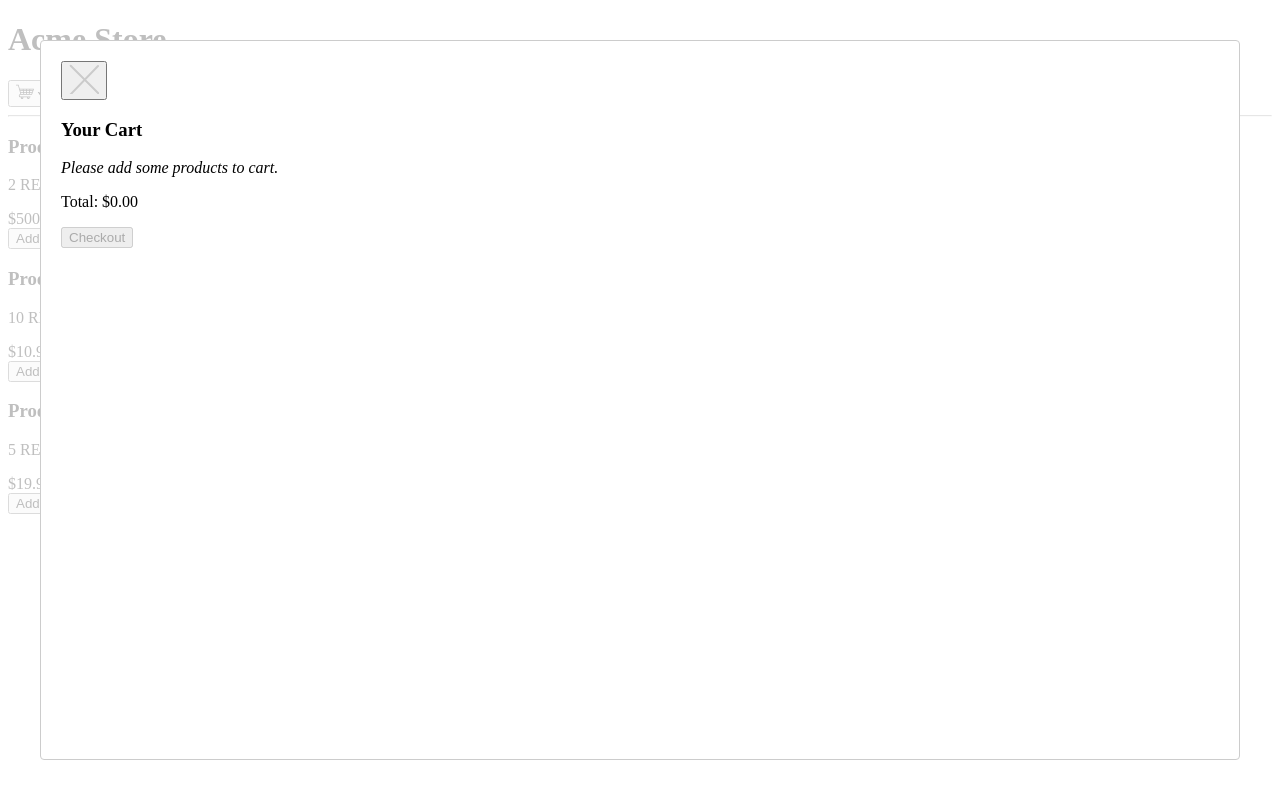
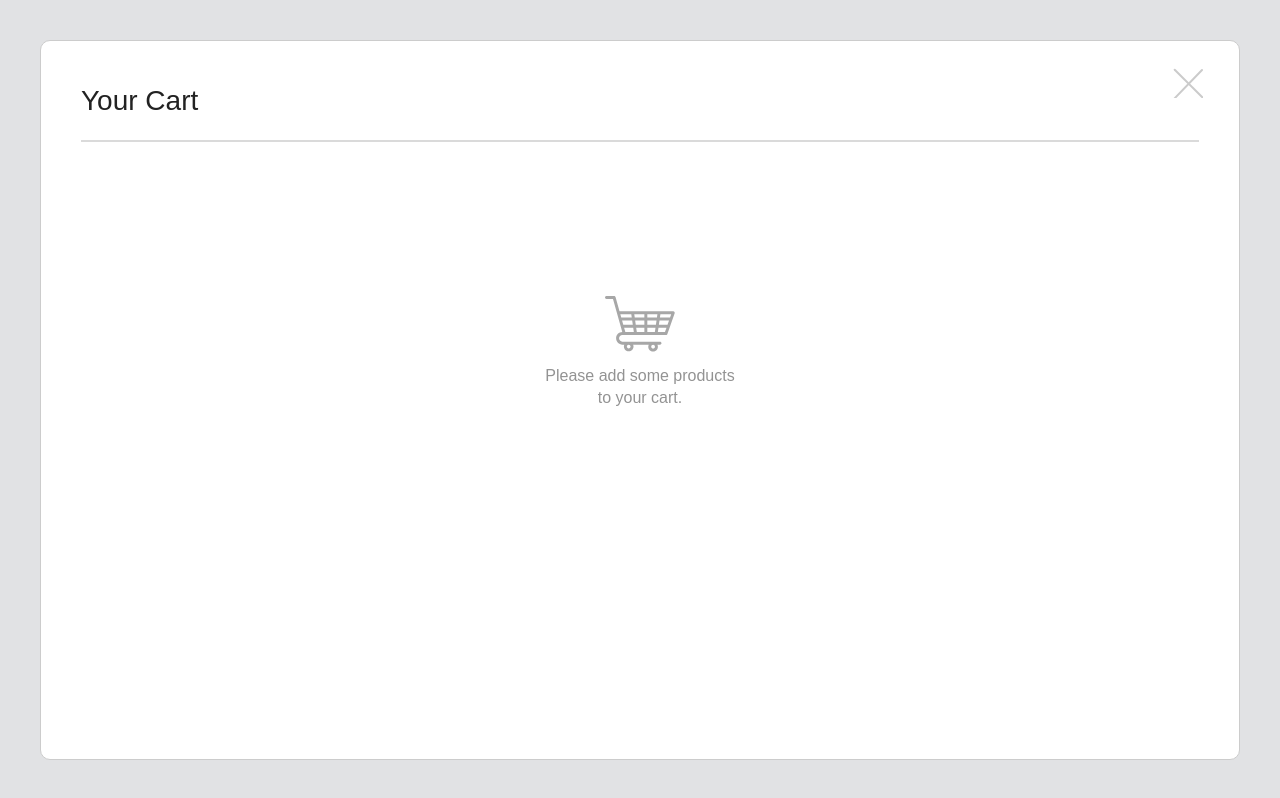
Before and after one commit to jspellman814/redux-shopping-cart, a React app: page / in a window 1280 px wide. Both pictures are taken after a click on the button "Your cart is empty". Built offline with nearby package versions, Linux system fonts and the light colour scheme.

Commit message:
Theming cart, tightening up products and base styling

```diff
--- a/src/components/Cart.js
+++ b/src/components/Cart.js
@@ -1,6 +1,7 @@
 import React from 'react'
 import PropTypes from 'prop-types'
 import Product from './Product'
+import Icon from './SVGIcon'
 
 const Cart  = ({ products, total, onCheckoutClicked }) => {
   const hasProducts = products.length > 0
@@ -14,18 +15,29 @@ const Cart  = ({ products, total, onCheckoutClicked }) => {
       />
     )
   ) : (
-    <em>Please add some products to cart.</em>
+    <div className="cart__no-products">
+      <Icon width={70} /><br/>
+      Please add some products<br/>
+      to your cart.</div>
   )
 
   return (
-    <div>
+    <div className={hasProducts ? 'cart' : 'cart cart--empty'}>
       <h3>Your Cart</h3>
-      <div>{nodes}</div>
-      <p>Total: &#36;{total}</p>
-      <button onClick={onCheckoutClicked}
-        disabled={hasProducts ? '' : 'disabled'}>
-        Checkout
-      </button>
+      <hr />
+      <div className="cart__nodes">{nodes}</div>
+      { hasProducts ? (
+        <div className="cart__total">
+          <div className="label">Total</div>
+            <div className="price">&#36;{total}</div>
+        </div>
+      ) : '' }
+      { hasProducts ? (
+        <button className="cart__checkout" onClick={onCheckoutClicked}
+          disabled={hasProducts ? '' : 'disabled'}>
+          Checkout
+        </button>
+      ) : '' }
     </div>
   )
 }
--- a/src/components/Product.js
+++ b/src/components/Product.js
@@ -5,7 +5,7 @@ const Product = ({ price, inventory, title }) => (
   <div className="product__details">
     <div className="product__detail--col-1">
       <h3 className="product__title">{title}</h3>
-      <p className="product__inventory">{inventory} REMAINING</p>
+      <p className="product__inventory">{inventory} <span> REMAINING</span></p>
     </div>
     <div className="product__detail--col-2">
       <div className="product__price">${price}</div>
--- a/src/components/ProductsList.js
+++ b/src/components/ProductsList.js
@@ -10,7 +10,7 @@ const ProductsList = ({ title, children }) => (
 
 ProductsList.propTypes = {
   children: PropTypes.node,
-  title: PropTypes.string.isRequired
+  title: PropTypes.string
 }
 
 export default ProductsList
--- a/src/index.js
+++ b/src/index.js
@@ -7,6 +7,7 @@ import thunk from 'redux-thunk'
 import reducer from './reducers'
 import { getAllProducts } from './actions'
 import App from './containers/App'
+import './sass/App.scss'
 
 const middleware = [ thunk ];
 if (process.env.NODE_ENV !== 'production') {
--- a/src/sass/App.scss
+++ b/src/sass/App.scss
@@ -1,2 +1,4 @@
 @import "base/base";
 @import "product";
+@import "cart";
+@import "header";
--- /dev/null
+++ b/src/sass/_cart.scss
@@ -0,0 +1,121 @@
+// cart-related theming
+.cart {
+  &__checkout {
+    bottom: 0;
+    border-radius: 0;
+    font-size: 1.4rem;
+    left: 0;
+    padding: 1.5rem;
+    position: absolute;
+    width: 100%;
+  }
+
+  &__close {
+    position: absolute;
+    right: 20px;
+    text-decoration: none;
+    top: 20px;
+  }
+
+  &__no-products {
+    color: $gray;
+    text-align: center;
+    svg path {
+      fill: $secondary_text_color;
+    }
+  }
+
+  &__open {
+    display: flex;
+    align-items: center;
+    font-size: 1.4rem;
+    text-decoration: none;
+    @include hover {
+      svg path {
+        fill: $blue;
+      }
+    }
+    svg {
+      margin-right: 1rem;
+    }
+  }
+
+  &__total {
+    display: flex;
+    border-top: 0.4px solid $ltgray;
+    justify-content: space-between;
+    padding-top: 4.5rem;
+    margin-top: 4.5rem;
+  }
+
+  &--empty {
+    display: flex;
+    flex-direction: column;
+    height: 100%;
+
+    .cart__nodes {
+      display: flex;
+      align-items: center;
+      justify-content: center;
+      min-height: 24em;
+    }
+  }
+
+  .label {
+    color: $secondary_text_color;
+  }
+
+  hr {
+    margin: 1.5rem 0;
+  }
+
+  .product__details {
+    display: block;
+    margin-top: 2rem;
+    @include breakpoint(tablet) {
+      margin-top: 3.5rem;
+    }
+
+    .product__title {
+      @include breakpoint(tablet) {
+        font-size: 2rem;
+      }
+    }
+
+    .product__inventory {
+      display: none;
+    }
+
+    .product__price {
+      color: $dkgray;
+      font-size: 1.4rem;
+      @include breakpoint(tablet) {
+        font-size: inherit;
+      }
+    }
+  }
+
+}
+
+.ReactModal {
+  //override defaults
+  &__Overlay {
+    background-color: rgba(225, 226, 228, 1) !important;
+  }
+  &__Content {
+    border-radius: 0 !important;
+    padding: 40px 20px !important;
+
+    @include breakpoint(mobileonly){
+      bottom: 0 !important;
+      left: 0 !important;
+      right: 0 !important;
+      top: 0 !important;
+    }
+
+    @include breakpoint(mobile) {
+      border-radius: 10px !important;
+      padding: 40px !important;
+    }
+  }
+}
--- /dev/null
+++ b/src/sass/_header.scss
@@ -0,0 +1,12 @@
+header {
+  margin-top: 1em;
+  @include breakpoint(mobile) {
+    display: flex;
+    align-items: center;
+    justify-content: space-between;
+  }
+
+  h1 {
+    margin-top: 0;
+  }
+}
--- a/src/sass/_product.scss
+++ b/src/sass/_product.scss
@@ -1,9 +1,10 @@
 .product {
   background: $white;
   border-radius: 0.5rem;
-  margin-bottom: 2rem;
+  margin-bottom: 1rem;
   padding: 2rem 1.5rem;
   @include breakpoint(mobile) {
+    margin-bottom: 2rem;
     padding: 2.6rem 3.4rem;
   }
 
--- a/src/sass/base/_base.scss
+++ b/src/sass/base/_base.scss
@@ -10,6 +10,7 @@ html {
 
 body {
   font-size:1.6rem;
+  line-height: 1.4;
   margin: 0;
 }
 
@@ -80,9 +81,19 @@ button {
     opacity: 0.3;
   }
 
+  &.link {
+    background: none;
+    color: $text_color;
+    text-transform: none;
+
+    @include hover {
+      color: $blue;
+    }
+  }
+
 }
 
 #root {
   margin: 0 auto;
-  max-width: 85%;
+  max-width: 90%;
 }
--- a/src/sass/base/_variables.scss
+++ b/src/sass/base/_variables.scss
@@ -2,7 +2,10 @@
 $white: #fff;
 $owhite: #f4f4f4;
 $ltgray: #DADADA;
+$medgray: #CBCBCB;
 $gray: #939393;
+$dkgray: #2A2A2A;
+$secondary_text_color: #a7a7a7;
 $text_color: #222;
 $blue: #5E97D1;
 $dkblue: #407FC0;
```
